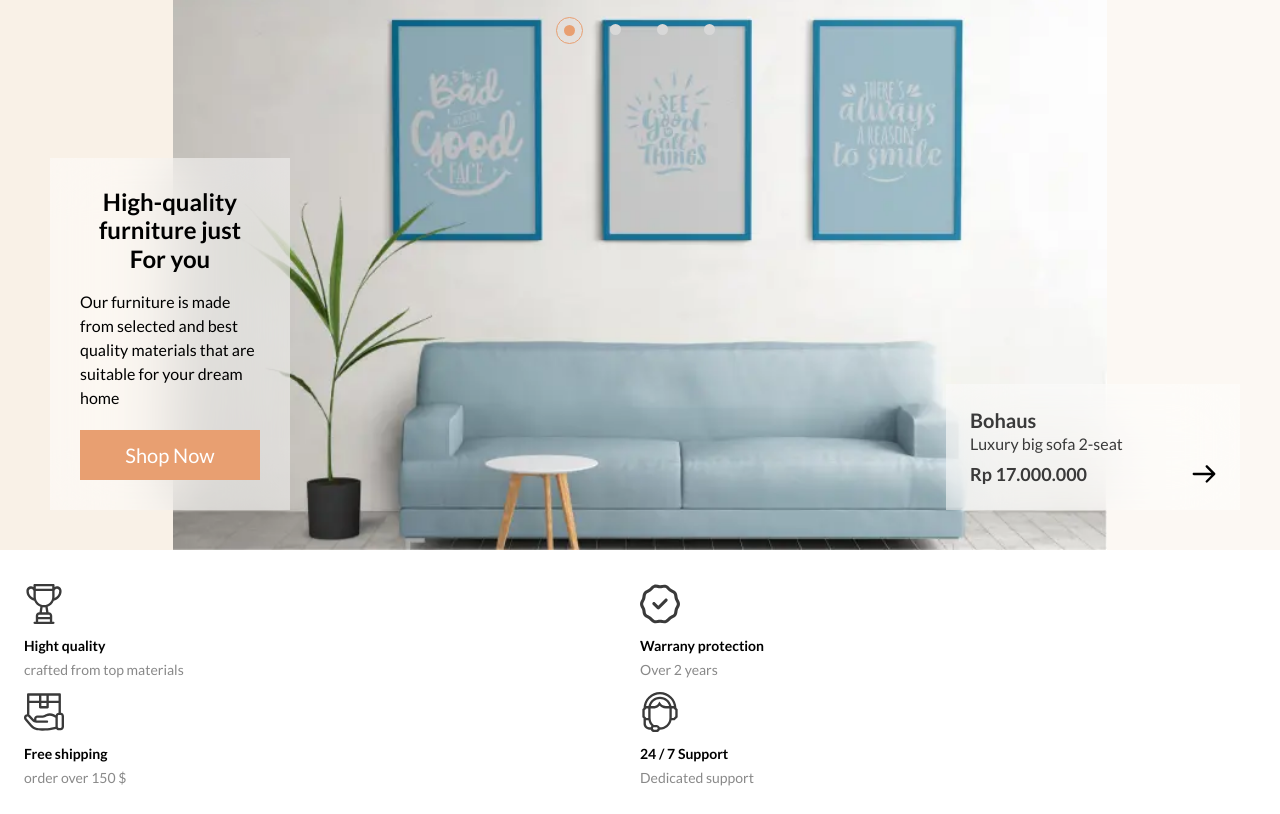
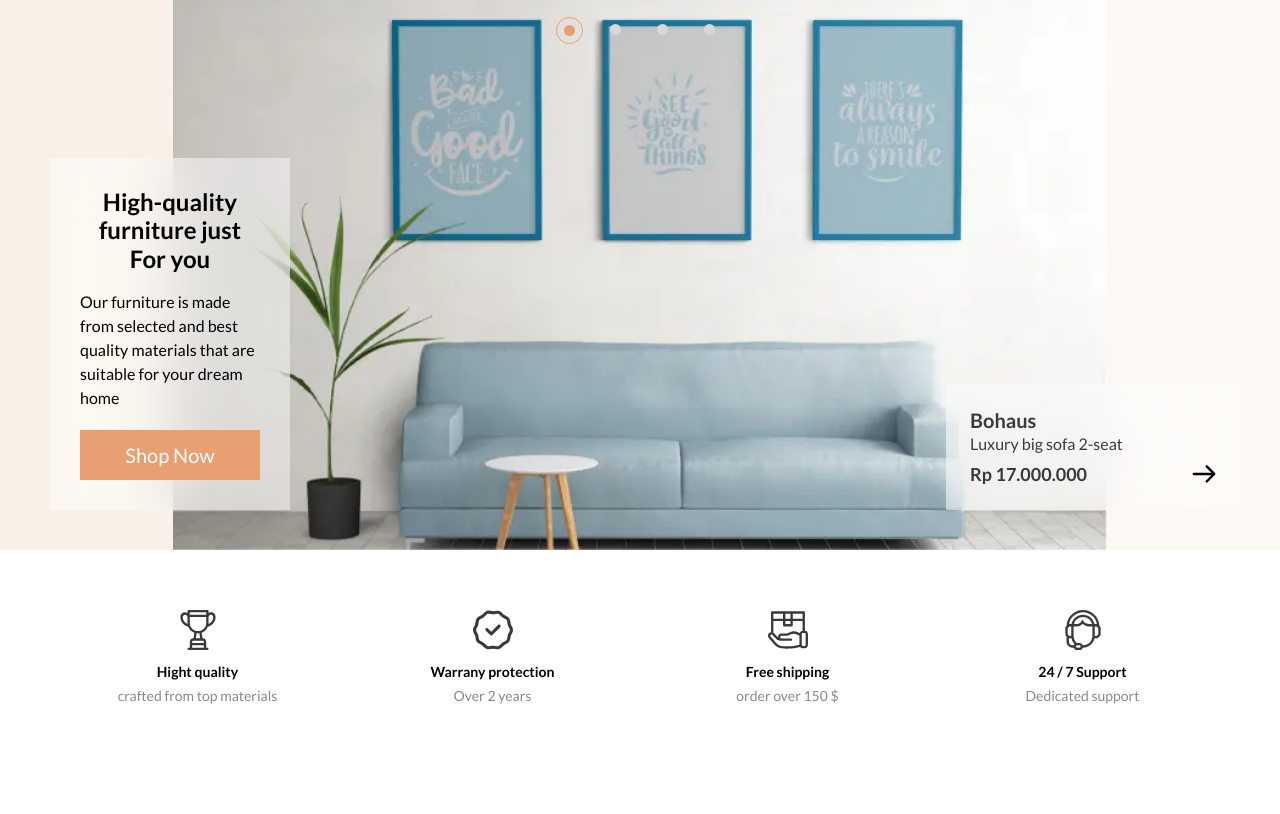
Before and after one commit to romeo198808/Funiro, a website: page src/index.html in a window 1280 px wide. Shown: the part 126-940 px from the top of the page. After the commit the page ends 884 px from the top, so only its background shows below. Drawn offline with nearby package versions, Linux system fonts and the light colour scheme; files that its build step writes are made by us from their sources; files whose address does not match are found by name.

Commit message:
Finished styles for the advantages section

```diff
--- a/gulp/version.json
+++ b/gulp/version.json
@@ -1,3 +1,3 @@
 {
-    "main": "20230521152934"
+    "main": "20230523193515"
 }
--- a/src/scss/blocks/advantages.scss
+++ b/src/scss/blocks/advantages.scss
@@ -11,44 +11,64 @@
 .advantages__item {
   display: flex;
   flex-direction: column;
+  align-items: center;
   width: 50%;
   padding-top: 60px;
+  box-sizing: border-box;
 
   font-size: 14px;
   color: #898989;
+  text-align: center;
   &--quality {
     background-image: url("../img/icons/quality.svg");
     background-repeat: no-repeat;
     background-size: 40px 40px;
-    background-position: 0 10px;
+    background-position: center 10px;
   }
   &--warrany {
     background-image: url("../img/icons/warrany.svg");
     background-repeat: no-repeat;
     background-size: 40px 40px;
-    background-position: 0 10px;
+    background-position: center 10px;
   }
   &--shipping {
     background-image: url("../img/icons/shipping.svg");
     background-repeat: no-repeat;
     background-size: 40px 40px;
-    background-position: 0 10px;
+    background-position: center 10px;
   }
   &--support {
     background-image: url("../img/icons/support.svg");
     background-repeat: no-repeat;
     background-size: 40px 40px;
-    background-position: 0 10px;
+    background-position: center 10px;
   }
-}
-.advantages__item--quality {
 }
 .advantages__title {
   color: #000000;
 }
-.advantages__item--warrany {
+
+@media (min-width: $tablet) {
+  .advantages {
+    padding: 50px;
+  }
+  .advantages__item {
+    width: 25%;
+  }
 }
-.advantages__item--shipping {
+
+@media (min-width: $desktop) {
+  .advantages {
+    padding: 100px;
+  }
+  .advantages__wrapper {
+    max-width: $desktop;
+    margin: 0 auto;
+  }
+  .advantages__item {
+    padding: 16px 0 16px 86px;
+    align-items: flex-start;
+
+    background-position: 22px 22px;
+  }
 }
-.advantages__item--support {
-}
```
Also changed, not shown: dist/css/style.css, dist/css/style.min.css, dist/img/stack/sprite.stack.html, dist/index.html.
